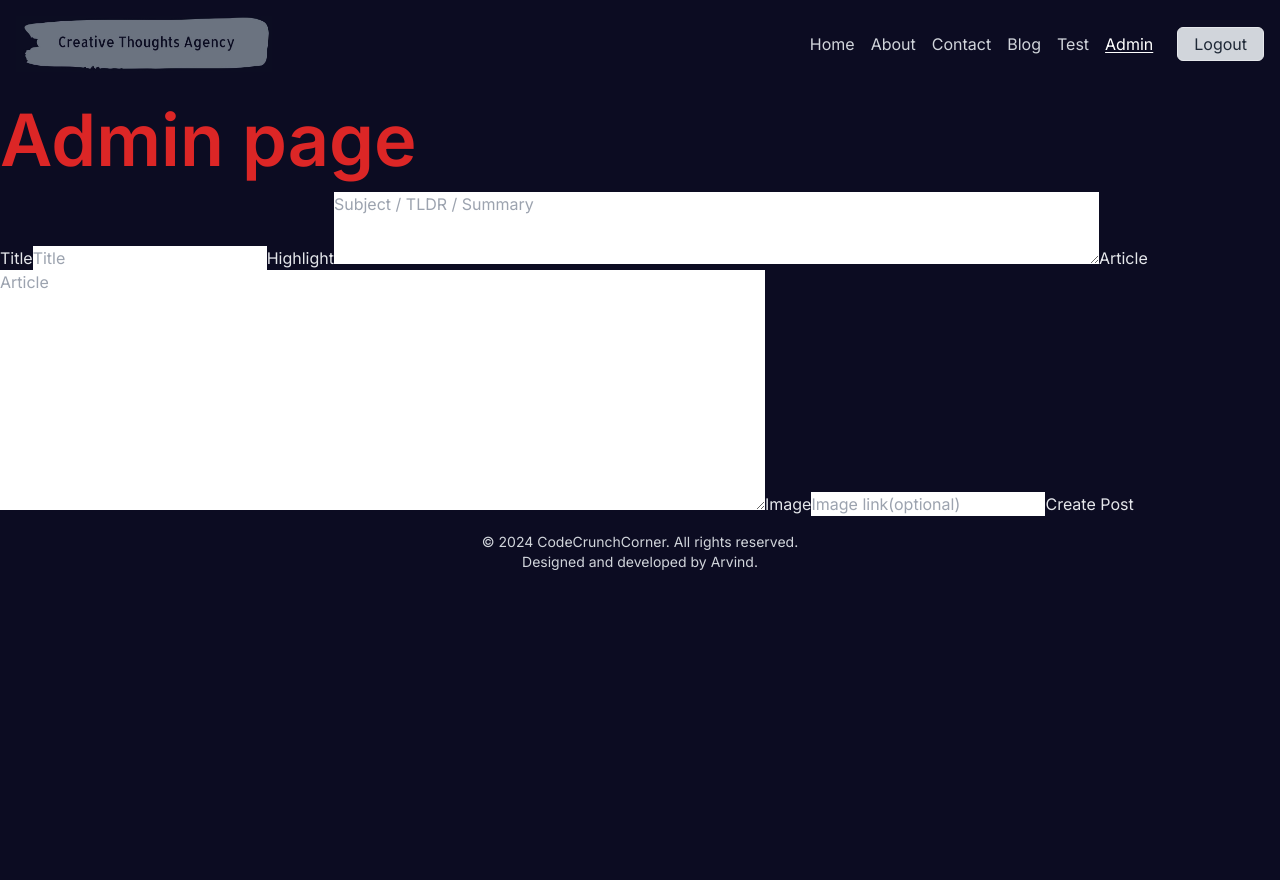
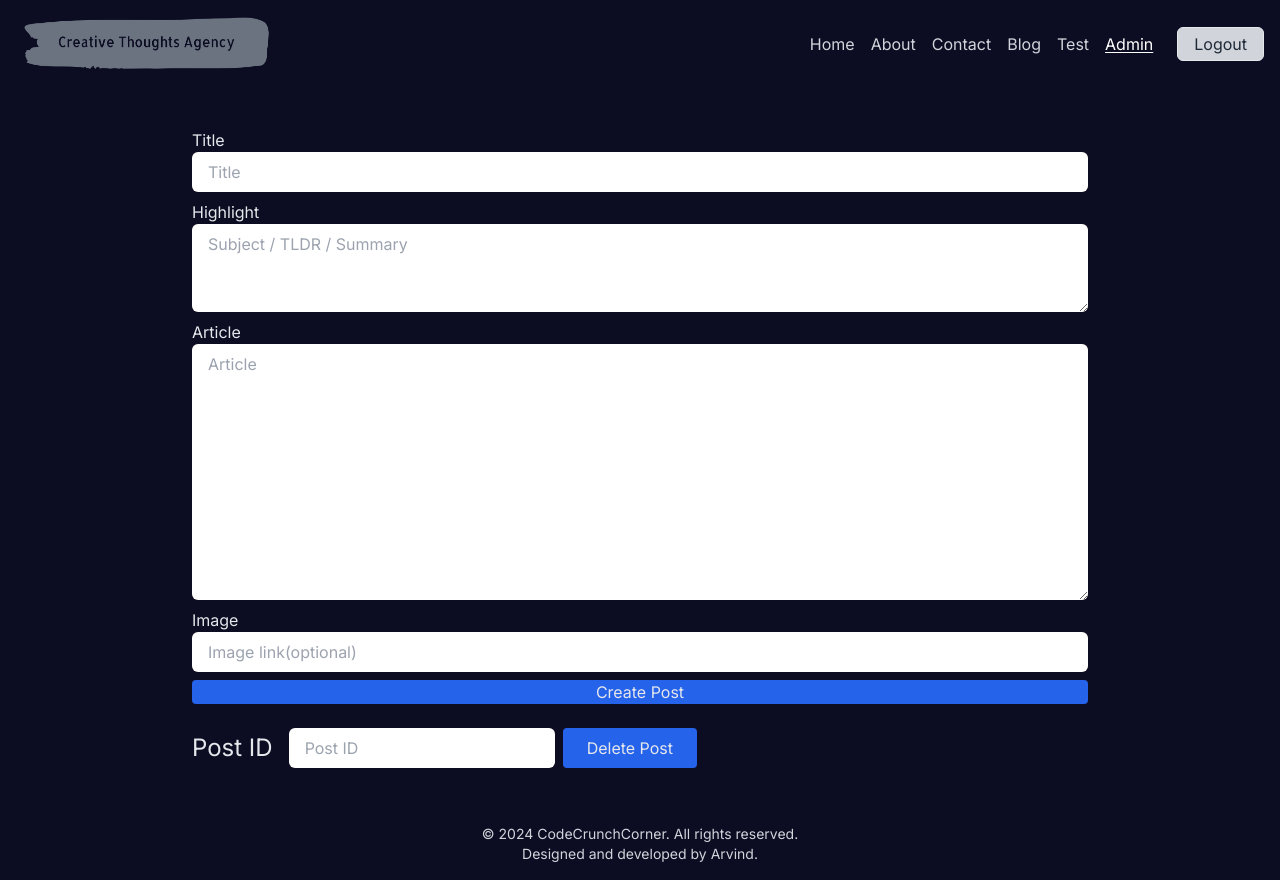
Before and after one commit to Arvindcool2022/blog-nextjs, a Next.js app: page /admin in a window 1280 px wide. Before the commit the page ends 800 px from the top, so only its background shows below. Built offline with nearby package versions, Linux system fonts and the light colour scheme.

Commit message:
npm updated, api routes added,delete post action created

```diff
--- a/package.json
+++ b/package.json
@@ -11,7 +11,7 @@
   "dependencies": {
     "clsx": "^2.1.0",
     "mongoose": "^8.0.0",
-    "next": "14.1.1",
+    "next": "^14.1.3",
     "react": "^18",
     "react-dom": "^18",
     "react-icons": "^5.0.1",
@@ -21,7 +21,7 @@
   "devDependencies": {
     "autoprefixer": "^10.0.1",
     "eslint": "^8",
-    "eslint-config-next": "14.1.1",
+    "eslint-config-next": "^14.1.3",
     "postcss": "^8",
     "prettier": "^3.2.5",
     "prettier-plugin-tailwindcss": "^0.5.11",
--- a/src/app/admin/page.jsx
+++ b/src/app/admin/page.jsx
@@ -1,23 +1,28 @@
 import H1 from '@/components/ui/H1';
-import { createPost } from '@/lib/action';
+import { createPost, deletePost } from '@/lib/action';
 
 export const metadata = { title: { absolute: 'Admin' } }; // to ignore the template
 
 export default function Page() {
   const createPostWithUserId = createPost.bind(null, 2);
   return (
-    <div className="container">
-      <H1>Admin page</H1>
-      <form action={createPostWithUserId}>
+    <section className="container mx-auto my-10">
+      {/* <H1>Admin page</H1> */}
+      <form
+        action={createPostWithUserId}
+        className="mx-auto flex max-w-4xl flex-1 flex-col gap-2 *:rounded *:outline-none"
+      >
+        <div className="flex flex-col *:rounded-md">
           <label htmlFor="#title">Title</label>
           <input
             id="title"
             type="text"
             name="title"
-          className=""
+            className="px-4 py-2 text-gray-800"
             placeholder="Title"
           />
-
+        </div>
+        <div className="flex flex-col *:rounded-md">
           <label htmlFor="#highlight">Highlight</label>
           <textarea
             id="highlight"
@@ -25,10 +30,11 @@ export default function Page() {
             cols={75}
             type="text"
             name="desc_highlight"
-          className=""
+            className="px-4 py-2 text-gray-800"
             placeholder="Subject / TLDR / Summary"
           />
-
+        </div>
+        <div className="flex flex-col *:rounded-md">
           <label htmlFor="#article">Article</label>
           <textarea
             id="article"
@@ -36,20 +42,41 @@ export default function Page() {
             cols={75}
             type="text"
             name="body"
-          className=""
+            className="px-4 py-2 text-gray-800"
             placeholder="Article"
           />
-
+        </div>
+        <div className="flex flex-col *:rounded-md">
           <label htmlFor="#image">Image</label>
           <input
             id="image"
             type="text"
             name="img"
-          className=""
+            className="px-4 py-2 text-gray-800"
             placeholder="Image link(optional)"
           />
-        <button>Create Post</button>
+        </div>
+        <button className="bg-blue-600">Create Post</button>
       </form>
+      <form
+        action={deletePost}
+        className="mx-auto my-6 flex max-w-4xl flex-1 items-center gap-2 *:rounded *:outline-none"
+      >
+        <div className="flex items-center gap-4 *:rounded-md">
+          <label htmlFor="#id" className="text-2xl">
+            Post ID
+          </label>
+          <input
+            id="id"
+            type="number"
+            name="id"
+            className="px-4 py-2 text-gray-800"
+            placeholder="Post ID"
+          />
         </div>
+
+        <button className="bg-blue-600 px-6 py-2">Delete Post</button>
+      </form>
+    </section>
   );
 }
--- /dev/null
+++ b/src/app/api/blog/[id]/route.js
@@ -0,0 +1,16 @@
+import connectToDB from '@/lib/connectToDB';
+import { Post } from '@/lib/modals';
+import { NextResponse } from 'next/server';
+
+export const GET = async (request, { params }) => {
+  try {
+    const { id } = params;
+    connectToDB();
+    console.log('getPost api', { id });
+    const post = await Post.findOne({ id }); // no need to coonvert to number because it is auto converted due to our schema delaration
+    return NextResponse.json(post);
+  } catch (err) {
+    console.log(err);
+    // return NextResponse(err);
+  }
+};
--- /dev/null
+++ b/src/app/api/blog/route.js
@@ -0,0 +1,15 @@
+import connectToDB from '@/lib/connectToDB';
+import { Post } from '@/lib/modals';
+import { NextResponse } from 'next/server';
+
+export const GET = async request => {
+  try {
+    connectToDB();
+    console.log('getPosts api');
+    const posts = await Post.find();
+    return NextResponse.json(posts);
+  } catch (err) {
+    console.log(err);
+    // return NextResponse(err);
+  }
+};
--- a/src/app/blog/[id]/page.jsx
+++ b/src/app/blog/[id]/page.jsx
@@ -5,16 +5,23 @@ import Image from 'next/image';
 import { notFound } from 'next/navigation';
 import { Suspense } from 'react';
 
+async function getData(id) {
+  const res = await fetch(`${process.env.HOST}/api/blog/${id}`);
+  if (!res.ok) throw new Error('Failed to fetch data');
+  return res.json();
+}
+
 export const generateMetadata = async ({ params }) => {
-  const postData = await getPost(params.id);
+  // const postData = await getPost(params.id);
+  const postData = await getData(params.id);
   if (!postData) notFound();
   const { title, desc_highlight: description } = postData;
-
   return { title, description }; // dynamic meta data
 };
 
 export default async function Page({ params }) {
-  const postData = await getPost(params.id);
+  const postData = await getData(params.id);
+  // const postData = await getPost(params.id);
   if (!postData) notFound();
 
   return (
--- a/src/app/blog/page.jsx
+++ b/src/app/blog/page.jsx
@@ -3,9 +3,17 @@ import H1 from '@/components/ui/H1';
 import { getPosts } from '@/lib/data';
 
 export const metadata = { title: 'Articles' };
+async function getData() {
+  const res = await fetch(`${process.env.HOST}/api/blog`, {
+    next: { revalidate: 3600 }
+  });
+  if (!res.ok) throw new Error('Failed to fetch data');
+  return res.json();
+}
 
 export default async function Page() {
-  const codingArticles = await getPosts();
+  const codingArticles = await getData();
+  // const codingArticles = await getPosts();
   return (
     <section className="container overflow-hidden lg:px-4">
       <H1 className="mb-6 text-gray-400">Articles</H1>
--- a/src/lib/action.js
+++ b/src/lib/action.js
@@ -1,7 +1,7 @@
 'use server';
 
 import { Post } from './modals';
-import { revalidateTag } from 'next/cache';
+import { revalidatePath, revalidateTag } from 'next/cache';
 import { redirect } from 'next/navigation';
 import connectToDB from './connectToDB';
 
@@ -30,11 +30,8 @@ export const createPost = async (userId, formData) => {
       body,
       img = null
     } = Object.fromEntries(formData);
-    if (!userId || !title || !desc_highlight || !body) {
-      throw new Error(
-        { status: 400, message: 'Missing required fields' } // Handle missing data
-      );
-    }
+    if (!userId || !title || !desc_highlight || !body)
+      throw new Error({ status: 400, message: 'Missing required fields' });
 
     connectToDB();
     const posts = await Post.find();
@@ -50,16 +47,22 @@ export const createPost = async (userId, formData) => {
     });
     console.log(newPost);
     await newPost.save();
-
-    revalidateTag('blog'); // Update cached posts
-    redirect(`/blog/${id}`); // Navigate to the new post page
-    return {
-      status: 200,
-      message: 'Post created successfully!',
-      post: newPost
-    }; // Send success response
   } catch (err) {
     console.error(err);
-    return { status: 500, message: 'Error creating post' }; // Handle errors
   }
+  revalidateTag('blog'); // Update cached posts
+  redirect('/blog'); // Navigate to the new post page
 };
+export const deletePost = async formData => {
+  try {
+    const { id } = Object.fromEntries(formData);
+    if (!id) throw new Error({ status: 400, message: 'Missing id' });
+    connectToDB();
+    console.log('deletePost');
+    await Post.findOneAndDelete({ id });
+  } catch (err) {
+    console.error(err);
+  }
+  revalidatePath('/blog'); // Update cached posts
+  redirect('/blog');
+};
```
Also changed, not shown: src/app/api/user/route.js (added), 1 other file (tests, documents, lock files or other folders). Lines whose indentation alone changed are shown as unchanged.
